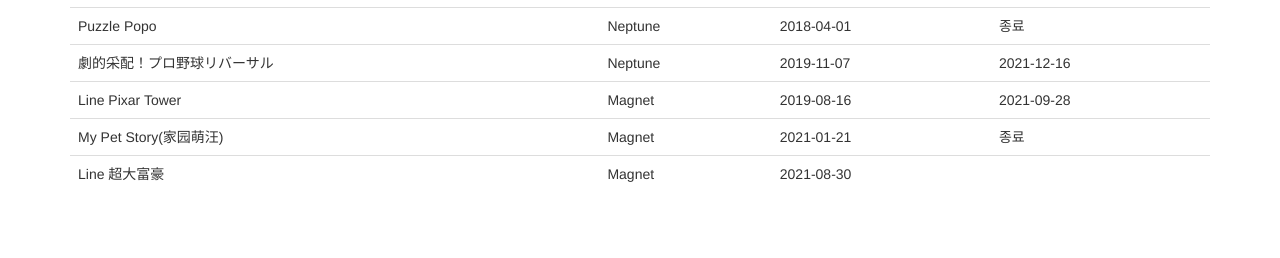
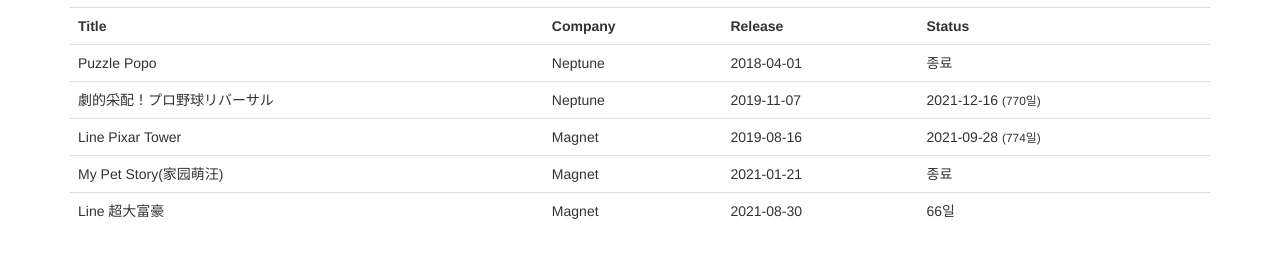
Before and after one commit to jk008/jk008.github.io, a plain HTML site: page index.html in a window 1280 px wide. Shown: the part 56-314 px from the top of the page. Drawn offline with nearby package versions, Linux system fonts and the light colour scheme.

Commit message:
서비스 일 수 추가

```diff
--- a/css/style.css
+++ b/css/style.css
@@ -1,9 +1,3 @@
-table {
-  font-size: 0.8em;
-  border-collapse: collapse;
+.ended {
+  font-size: 85%;
 }
-
-td {
-  border: 1px solid #ddd;
-  padding: 0.24em 0.8em;
-}
--- a/index.html
+++ b/index.html
@@ -4,18 +4,21 @@
     <meta charset="UTF-8" />
     <meta http-equiv="X-UA-Compatible" content="IE=edge" />
     <meta name="viewport" content="width=device-width, initial-scale=1.0" />
-    <link
-      rel="stylesheet"
-      href="https://maxcdn.bootstrapcdn.com/bootstrap/3.3.2/css/bootstrap.min.css"
-    />
-
-    <!-- <link rel="stylesheet" type="text/css" href="css/style.css" /> -->
+    <link rel="stylesheet" href="https://maxcdn.bootstrapcdn.com/bootstrap/3.3.2/css/bootstrap.min.css" />
+    <link rel="stylesheet" type="text/css" href="css/style.css" />
+    <script src="scripts/serviceday.js"></script>
     <title>Document</title>
   </head>
   <body>
     <div class="container">
       <h2>Games</h2>
       <table class="table">
+        <tr>
+          <th>Title</th>
+          <th>Company</th>
+          <th>Release</th>
+          <th>Status</th>
+        </tr>
         <tr>
           <td>Puzzle Popo</td>
           <td>Neptune</td>
@@ -24,19 +27,17 @@
         </tr>
         <tr>
           <td>
-            <span title="극적유배! 프로야구리버설"
-              >劇的采配！プロ野球リバーサル</span
-            >
+            <span title="극적유배! 프로야구리버설">劇的采配！プロ野球リバーサル</span>
           </td>
           <td>Neptune</td>
           <td>2019-11-07</td>
-          <td>2021-12-16</td>
+          <td>2021-12-16 <span id="days_mpro" class="days ended">(770일)</span></td>
         </tr>
         <tr>
           <td>Line Pixar Tower</td>
           <td>Magnet</td>
           <td>2019-08-16</td>
-          <td>2021-09-28</td>
+          <td>2021-09-28 <span id="days_lt" class="days ended">(774일)</span></td>
         </tr>
         <tr>
           <td>My Pet Story(家园萌汪)</td>
@@ -48,7 +49,7 @@
           <td><span title="라인 초대부호">Line 超大富豪</span></td>
           <td>Magnet</td>
           <td>2021-08-30</td>
-          <td></td>
+          <td><span id="days_daifugo" class="days"></span></td>
         </tr>
       </table>
     </div>
--- /dev/null
+++ b/scripts/serviceday.js
@@ -0,0 +1,15 @@
+const oneDay = 60 * 60 * 24 * 1000;
+
+document.addEventListener("DOMContentLoaded", function () {
+  let now = new Date();
+  setDays("days_daifugo", new Date(2021, 7, 30), now);
+});
+
+function setDays(id, start, end) {
+  let days = getServiceDays(start, end);
+  document.getElementById(id).textContent = `${days}일`;
+}
+
+function getServiceDays(start, end) {
+  return parseInt((end - start) / oneDay);
+}
```
